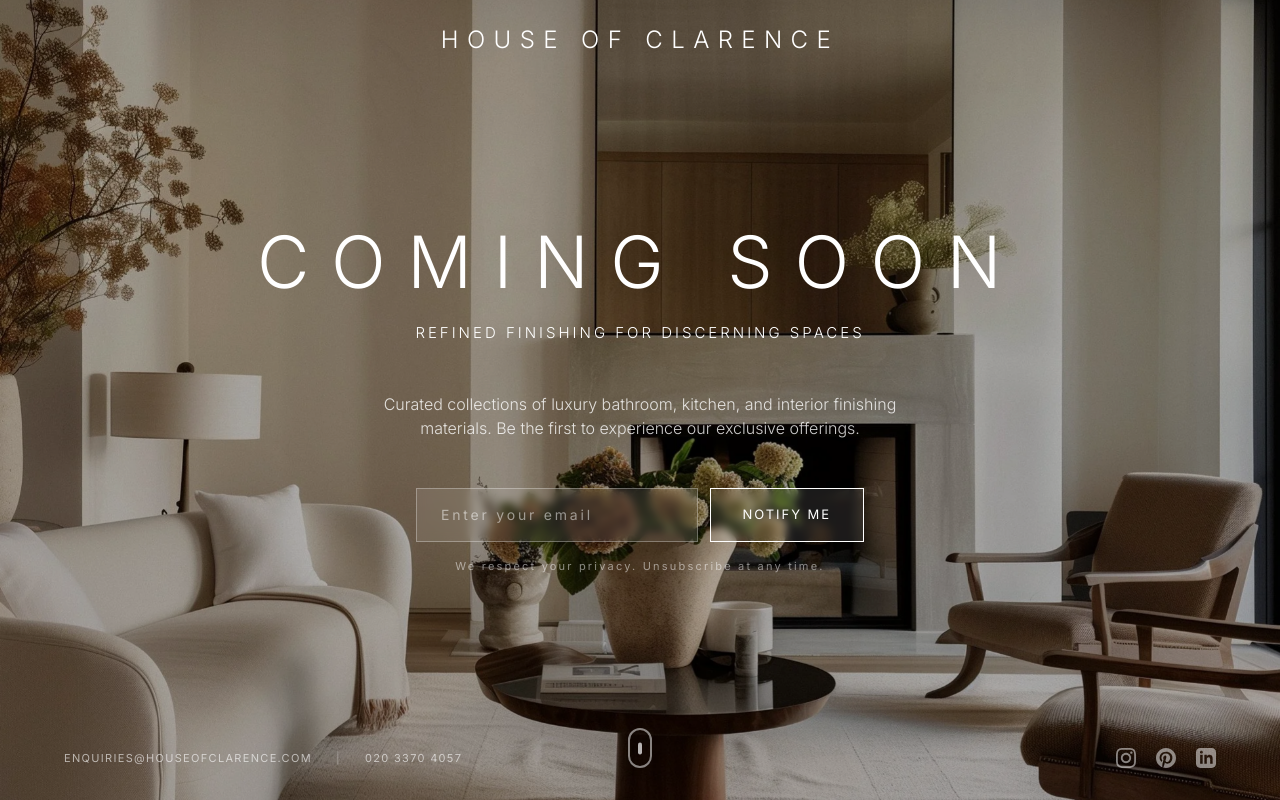
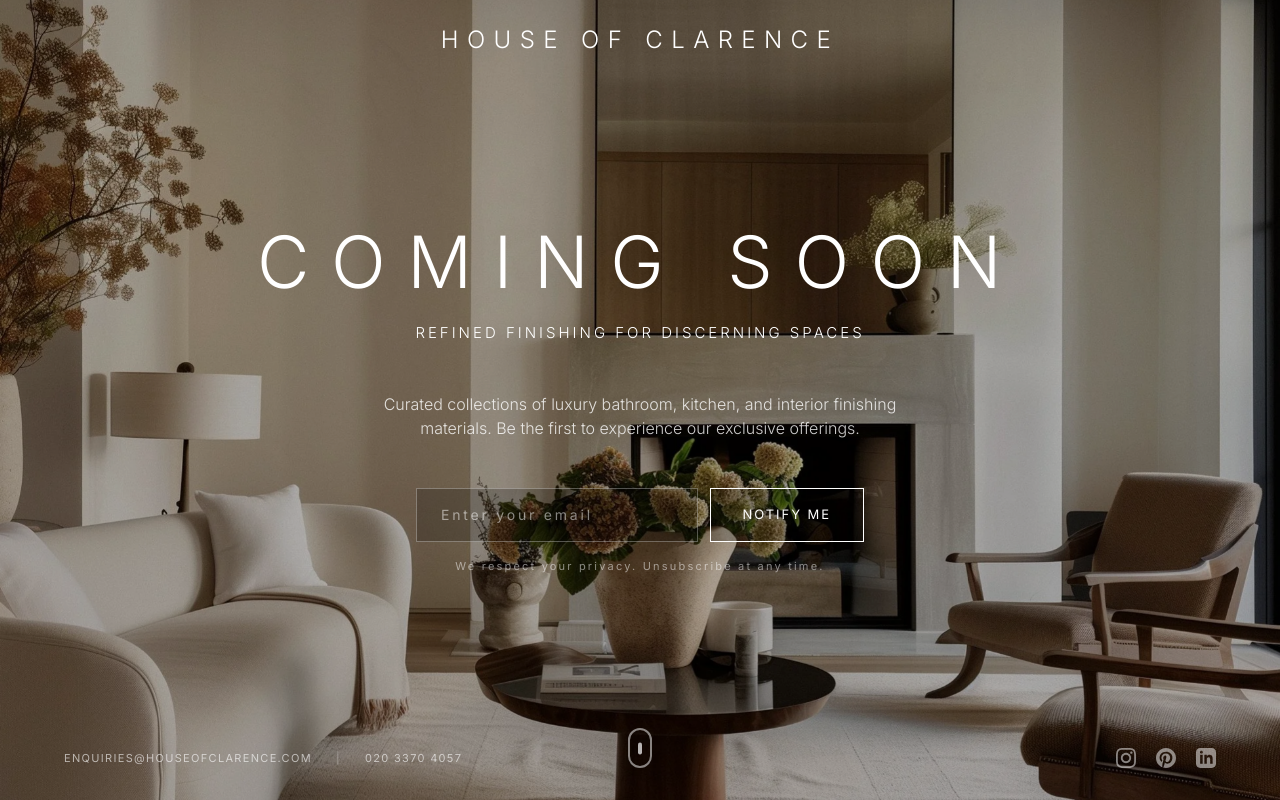
Before and after one commit to mateo-dervishi/HOC-Coming-Soon, a Next.js app: page / in a window 1280 px wide. Built offline with nearby package versions, Linux system fonts and the light colour scheme.

Commit message:
Fix backdrop-blur rendering lag on form elements

```diff
--- a/app/page.tsx
+++ b/app/page.tsx
@@ -143,15 +143,15 @@ export default function ComingSoonPage() {
                       onChange={(e) => setEmail(e.target.value)}
                       placeholder="Enter your email"
                       required
-                      className="flex-1 px-6 py-4 bg-white/10 backdrop-blur-sm border border-white/30 text-white placeholder:text-white/50
-                                 text-sm tracking-wider focus:outline-none focus:border-white/60 focus:bg-white/15
+                      className="flex-1 px-6 py-4 bg-black/20 border border-white/30 text-white placeholder:text-white/50
+                                 text-sm tracking-wider focus:outline-none focus:border-white/60 focus:bg-black/30
                                  transition-all duration-300"
                     />
                     <button
                       type="submit"
                       disabled={isLoading}
                       className="px-8 py-4 border border-white text-white text-[13px] tracking-[0.15em] uppercase
-                                 bg-white/10 backdrop-blur-sm hover:bg-white/20 hover:scale-105
+                                 bg-black/20 hover:bg-black/30 hover:scale-105
                                  transition-all duration-300 disabled:opacity-50 disabled:cursor-not-allowed
                                  relative overflow-hidden"
                     >
```
